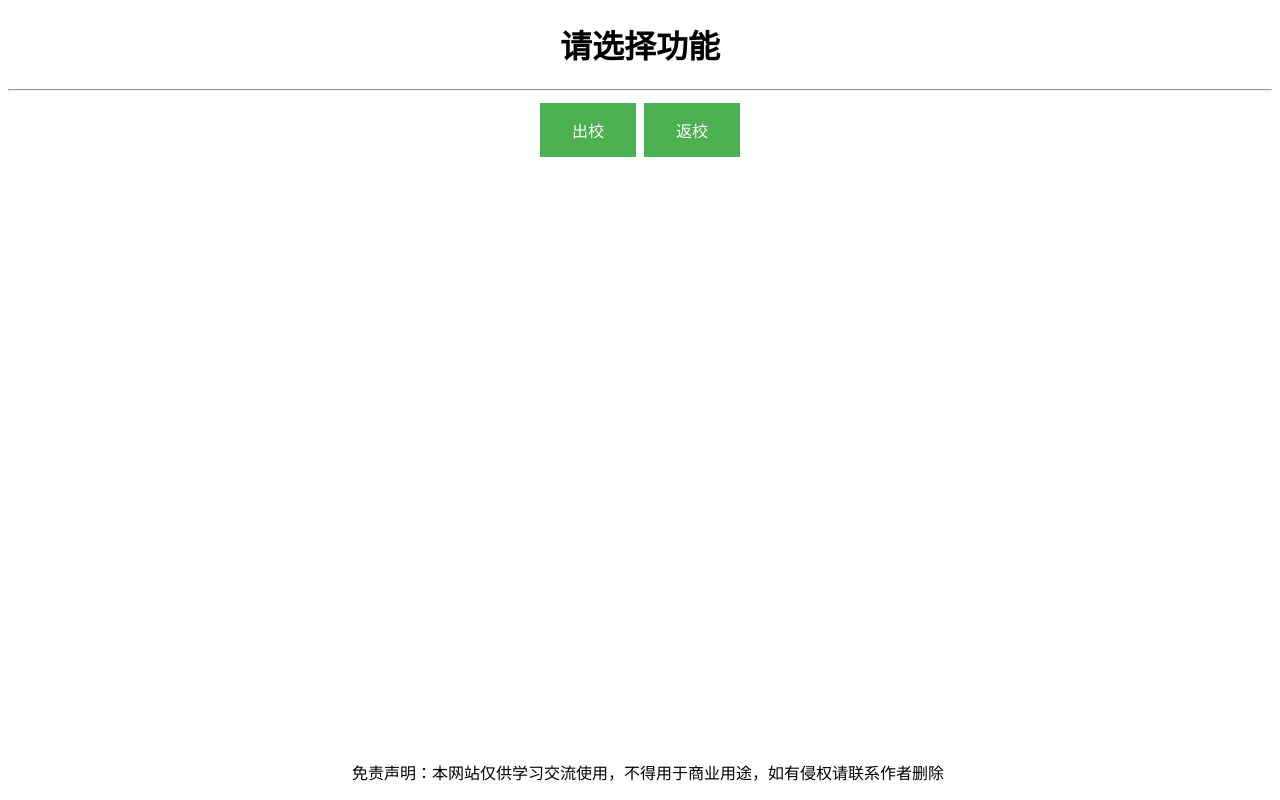
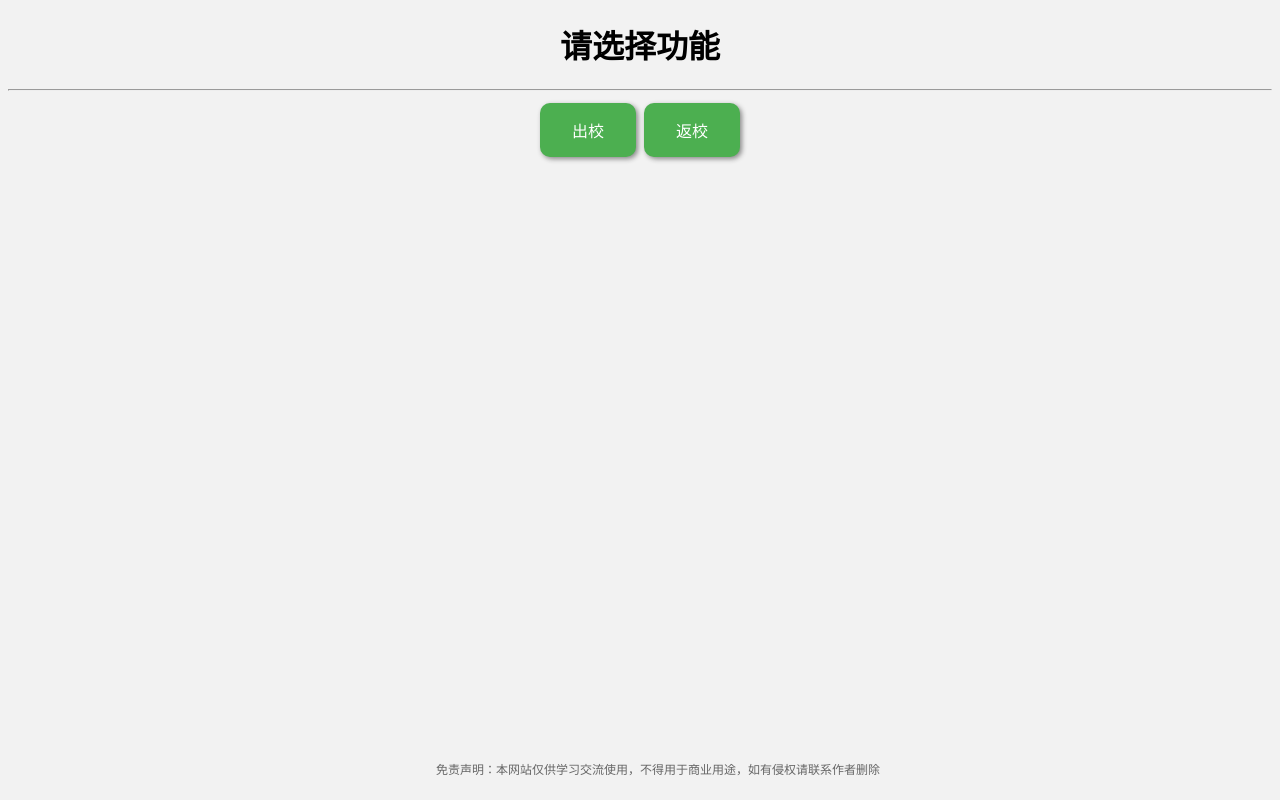
Before and after one commit to gudaonanfeng/---, a plain HTML site: page index.html in a window 1280 px wide. Shown: the top 800 px of the page. Drawn offline with Linux system fonts and the light colour scheme.

Commit message:
美化了一下按钮样式，美化了一下主页

```diff
--- a/index.html
+++ b/index.html
@@ -1,10 +1,9 @@
 <!--
-
 
 
  * @Author: Feeei
  * @Date: 2023-03-25 22:11:20
- * @LastEditTime: 2023-03-29 18:43:35
+ * @LastEditTime: 2023-03-29 23:55:58
  * @FilePath: /出校码/index.html
  *
 -->
@@ -16,6 +15,10 @@
     <meta name="viewport" content="width=device-width, initial-scale=1.0">
     <title>出校选项</title>
     <style>
+        body {
+            background-color: #f2f2f2;
+        }
+
         .center {
             text-align: center;
         }
@@ -32,6 +35,26 @@
             margin: 4px 2px;
             cursor: pointer;
             height: 50dp;
+            border-radius: 10px;
+            box-shadow: 2px 2px 5px #888888;
+            transition: all 0.3s ease-in-out;
+        }
+
+        .bt:hover {
+            background-color: #3e8e41;
+            box-shadow: 4px 4px 10px #888888;
+            transform: scale(1.1);
+        }
+
+        .footer {
+            position: absolute;
+            bottom: 0;
+            width: 100%;
+            background-color: #f2f2f2;
+            padding: 10px;
+            text-align: center;
+            font-size: 12px;
+            color: #666;
         }
     </style>
 </head>
@@ -39,13 +62,11 @@
     <h1 class="center">请选择功能</h1>
     <hr>
     <div class="center">
-<button class="bt" onclick="new Audio('/music.mp3').play(); setTimeout(function(){window.location.href='chuxiao/index.html'}, 800)">出校</button>
-<button class="bt" onclick="new Audio('/music.mp3').play(); setTimeout(function(){window.location.href='fanxiao/index.html'}, 800)">返校</button>
-
+        <button class="bt" onclick="new Audio('/music.mp3').play(); setTimeout(function(){window.location.href='chuxiao/index.html'}, 800)">出校</button>
+        <button class="bt" onclick="new Audio('/music.mp3').play(); setTimeout(function(){window.location.href='fanxiao/index.html'}, 800)">返校</button>
     </div>
-    <div style="position: absolute; bottom: 0; width: 100%;">
-        <p class="center">免责声明：本网站仅供学习交流使用，不得用于商业用途，如有侵权请联系作者删除</p>
+    <div class="footer">
+        <p>免责声明：本网站仅供学习交流使用，不得用于商业用途，如有侵权请联系作者删除</p>
     </div>
-
 </body>
 </html>
```
